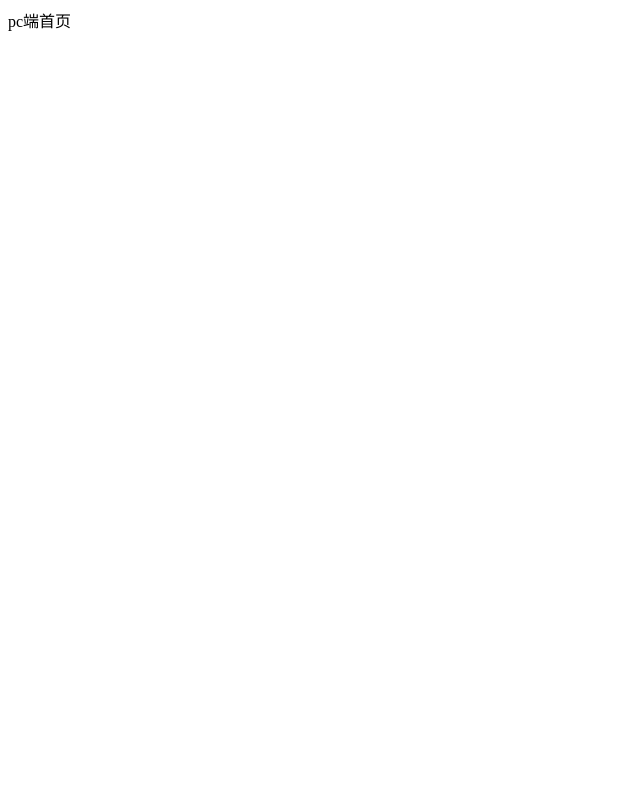
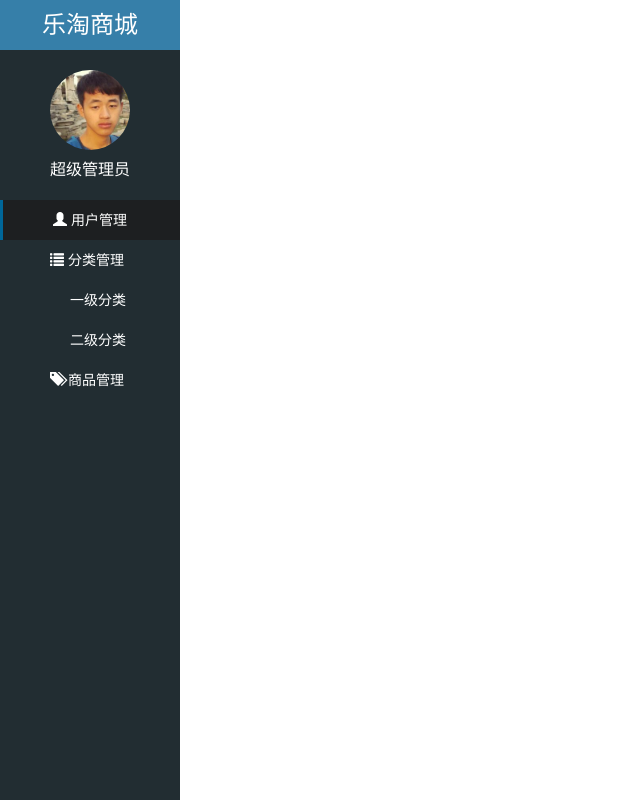
Before and after one commit to xiaduokun/Letao, a website: page public/admin/index.html in a window 1280 px wide. Shown: the whole page, without its empty margins (0-640 px from the left). Drawn offline with Linux system fonts and the light colour scheme.

Commit message:
index.html的左边栏布局写完

```diff
--- a/public/admin/css/common.css
+++ b/public/admin/css/common.css
@@ -4,3 +4,74 @@
 .mt {
     margin-top: 150px;
 }
+
+/* 首页中的样式 */
+html, body {
+    height: 100%;
+}
+.lt_aside {
+    width: 180px;
+    height: 100%;
+    background-color: #222d32;
+}
+
+
+
+/* 以后项目中用到a img 通通转成block */
+.lt_aside .brand a {
+    display: block;
+    width: 100%;
+    height: 50px;
+    line-height: 50px;
+    color: #fff;
+    font-size: 24px;
+    text-align: center;
+    background-color: #367fa9;
+}
+/* 注意a本身是没有下划线的, 只有a被hover才会出现下划线 */
+a:hover {
+    text-decoration: none;
+}
+
+.lt_aside .user img {
+    display: block;
+    height: 80px;
+    width: 80px;
+    border-radius: 50%;
+    margin: 20px auto 0;
+}
+.lt_aside .user p {
+    text-align: center;
+    height: 40px;
+    line-height: 40px;
+    font-size: 16px;
+    color: #fff;
+}
+
+.lt_aside .nav a {
+    display: block;
+    height: 40px;
+    line-height: 40px;
+    color: #fff;
+    /* text-align: center; */
+    /* 老师使用的是给a标签加上padding值, 是文字居中,
+       相比用margin的好处是让整个a标签的宽度等于父盒子的宽度 -->思考用text-aligncenter行吗
+    */
+    padding-left: 50px;
+    border-left: transparent;
+}
+ul,ol {
+    list-style: none;
+    padding: 0;
+    margin: 0;
+}
+
+/* 这个a的选择器比上面的选择器优先级高, 所以有覆盖效果 */
+.lt_aside .nav .second a {
+    padding-left: 70px;
+}
+
+.lt_aside .nav a.active {
+    background-color: #1d1f21;
+    border-left: 3px solid #069;
+}
--- a/public/admin/index.html
+++ b/public/admin/index.html
@@ -1,12 +1,64 @@
 <!DOCTYPE html>
 <html lang="en">
+
 <head>
-    <meta charset="UTF-8">
-    <meta name="viewport" content="width=device-width, initial-scale=1.0">
-    <meta http-equiv="X-UA-Compatible" content="ie=edge">
-    <title>Document</title>
+  <meta charset="UTF-8">
+  <meta name="viewport" content="width=device-width, initial-scale=1.0">
+  <meta http-equiv="X-UA-Compatible" content="ie=edge">
+  <title>首页</title>
+  <link rel="stylesheet" href="./lib/bootstrap/css/bootstrap.css">
+  <link rel="stylesheet" href="./lib/bootstrap-validator/css/bootstrapValidator.css">
+  <link rel="stylesheet" href="./lib/nprogress/nprogress.css">
+  <link rel="stylesheet" href="./css/common.css">
+
 </head>
+
 <body>
-    pc端首页
+  <div class="lt_aside">
+      <div class="brand">
+          <a href="./index.html">乐淘商城</a>
+      </div>
+      <div class="user">
+          <img src="./images/default.jpg" alt="">
+          <p>超级管理员</p>
+      </div>
+      <div class="nav">
+          <ul>
+              <li>
+                <a class="active" href="./user.html">
+                    <span class="glyphicon glyphicon-user"></span>
+                    <span>用户管理</span>
+                </a>
+              </li>
+              <li>
+                <a href="JavaScript:;">
+                    <span class="glyphicon glyphicon-list"></span>
+                    <span>分类管理</span>
+                </a>
+                <!-- 这里写的是分类管理的子级菜单, 欺骗用户, 因为a连接中不能放a链接 -->
+                <div class="second">
+                    <a href="./first.html">一级分类</a>
+                    <a href="./second.html">二级分类</a>
+                </div>
+              </li>
+              <li>
+                <a href="./product.html">
+                    <span class="glyphicon glyphicon-tags"></span>
+                    <span>商品管理</span>
+                </a>
+              </li>
+          </ul>
+      </div>
+  </div>
+  <div class="lt_main"></div>
+
+
+  <script src="./lib/jquery/jquery.js"></script>
+  <script src="./lib/bootstrap/js/bootstrap.js"></script>
+  <script src="./lib/bootstrap-validator/js/bootstrapValidator.js"></script>
+  <script src="./lib/nprogress/nprogress.js"></script>
+  <script src="./js/common.js"></script>
+  <script src="./js/login.js"></script>
 </body>
+
 </html>
```
Also changed, not shown: public/admin/images/default.jpg (added), public/admin/images/default.png (added), public/admin/images/none.png (added).
